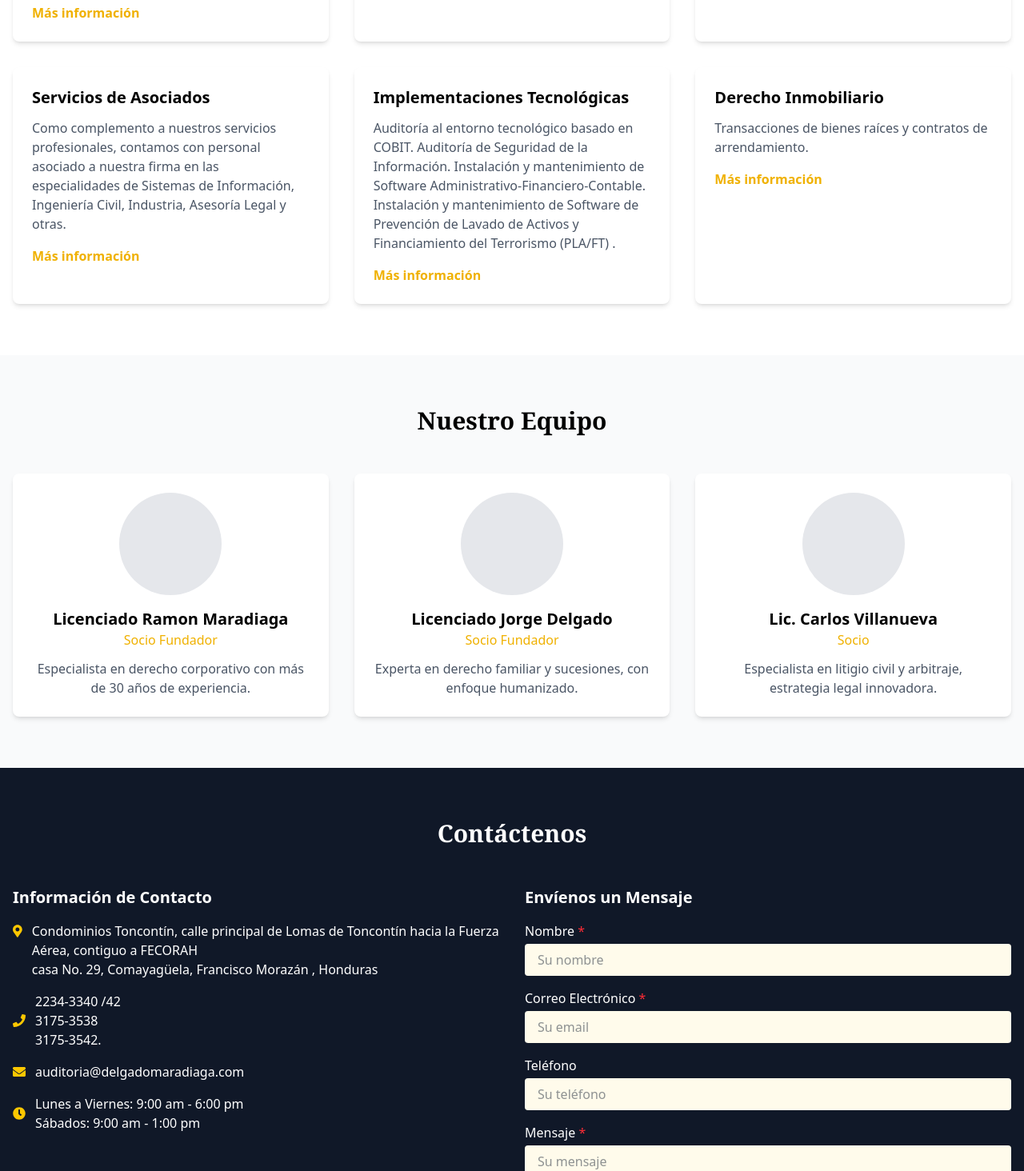
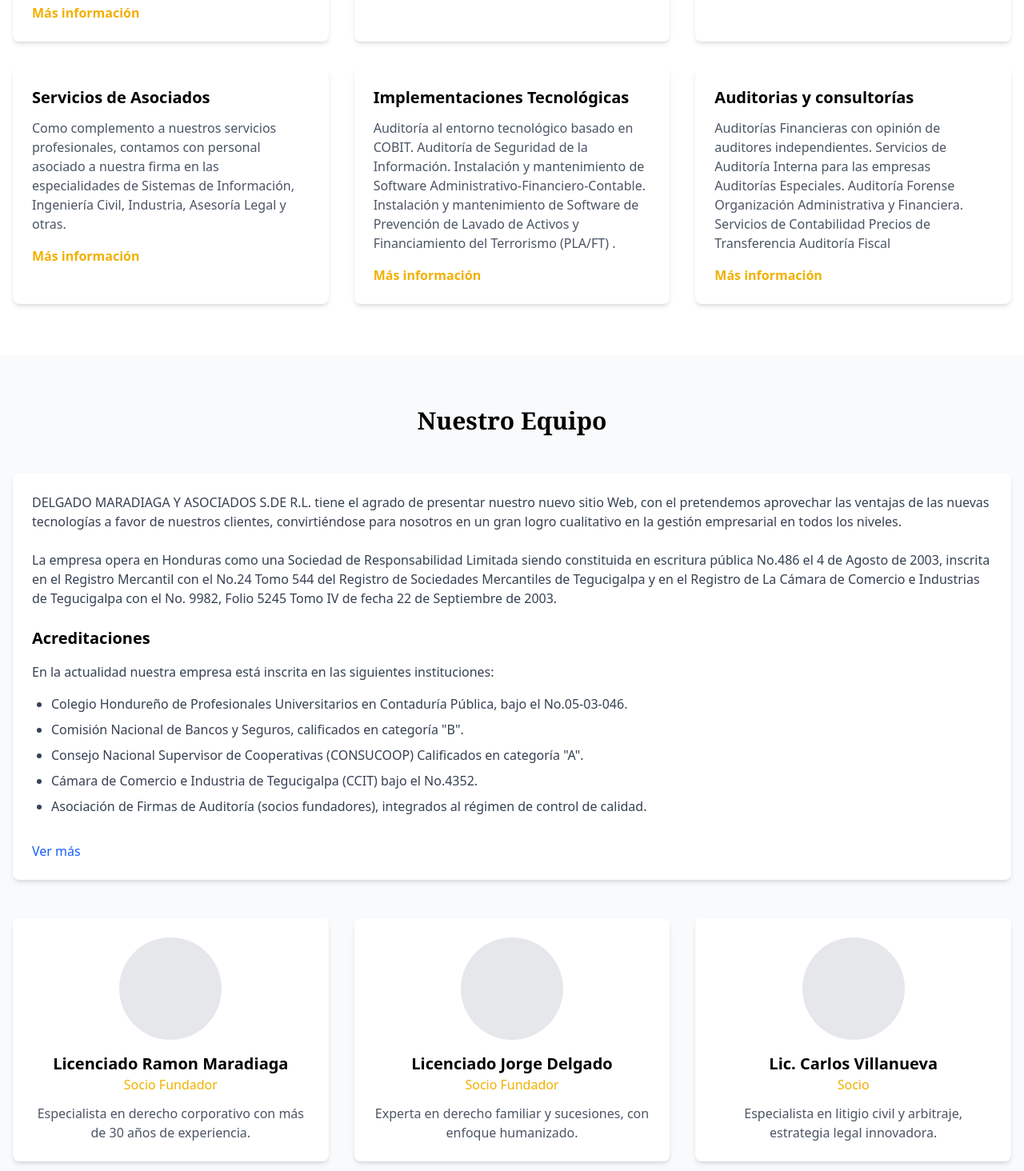
Before and after one commit to andrestdjhw/DMLandingPage, a React (Vite) app: page / in a window 1280 px wide. Shown: the part 2000-3464 px from the top of the page at 80% size. Built offline with nearby package versions, Linux system fonts and the light colour scheme.

Commit message:
Agregando historia en seccion About Us

```diff
--- a/src/App.jsx
+++ b/src/App.jsx
@@ -6,6 +6,7 @@ import emailjs from '@emailjs/browser'
 function App() {
   const [mobileMenuOpen, setMobileMenuOpen] = useState(false)
   const [activeSection, setActiveSection] = useState('inicio')
+  const [showMore, setShowMore] = useState(false);
 
   // Estado del formulario
   const [formData, setFormData] = useState({
@@ -320,9 +321,9 @@ function App() {
               </div>
             </div>
 
-            {/* Vision and Mission */}
+            {/* Vision y Mision */}
             <div className="grid md:grid-cols-2 gap-8 mt-12">
-              {/* Mission */}
+              {/* Mision */}
               <div className="bg-white p-8 rounded-lg shadow-md">
                 <div className="flex items-center mb-4">
                   <FaBullseye className="text-yellow-400 text-3xl mr-4" />
@@ -380,8 +381,15 @@ function App() {
                             Instalación y mantenimiento de Software de Prevención de Lavado de Activos y Financiamiento del Terrorismo (PLA/FT) ."
               />
               <ServiceCard
-                title="Derecho Inmobiliario"
-                description="Transacciones de bienes raíces y contratos de arrendamiento."
+                title="Auditorias y consultorías"
+                description="Auditorías Financieras con opinión de auditores independientes.
+                             Servicios de Auditoría Interna para las empresas
+                             Auditorías Especiales.
+                             Auditoría Forense
+                             Organización Administrativa y Financiera.
+                             Servicios de Contabilidad
+                             Precios de Transferencia
+                             Auditoría Fiscal "
               />
             </div>
           </div>
@@ -391,6 +399,48 @@ function App() {
         <section id="nosotros" className="py-16 bg-gray-50">
           <div className="container mx-auto px-4">
             <h2 className="text-3xl font-bold text-center mb-12 font-serif">Nuestro Equipo</h2>
+            <div className="bg-white rounded-lg shadow-md p-6 mb-12">
+              <p className="text-gray-700 mb-6">
+                DELGADO MARADIAGA Y ASOCIADOS S.DE R.L. tiene el agrado de presentar nuestro nuevo sitio Web,
+                con el pretendemos aprovechar las ventajas de las nuevas tecnologías a favor de nuestros clientes,
+                convirtiéndose para nosotros en un gran logro cualitativo en la gestión empresarial en todos los niveles.
+              </p>
+
+              <p className="text-gray-700 mb-6">
+                La empresa opera en Honduras como una Sociedad de Responsabilidad Limitada siendo constituida en escritura pública
+                No.486 el 4 de Agosto de 2003, inscrita en el Registro Mercantil con el No.24 Tomo 544 del Registro de Sociedades
+                Mercantiles de Tegucigalpa y en el Registro de La Cámara de Comercio e Industrias de Tegucigalpa con el No. 9982, Folio
+                5245 Tomo IV de fecha 22 de Septiembre de 2003.
+              </p>
+
+              <div className="mb-4">
+                <h3 className="text-xl font-bold mb-4">Acreditaciones</h3>
+                <p className="text-gray-700 mb-4">En la actualidad nuestra empresa está inscrita en las siguientes instituciones:</p>
+                <ul className="list-disc pl-6 text-gray-700 space-y-2">
+                  <li>Colegio Hondureño de Profesionales Universitarios en Contaduría Pública, bajo el No.05-03-046.</li>
+                  <li>Comisión Nacional de Bancos y Seguros, calificados en categoría "B".</li>
+                  <li>Consejo Nacional Supervisor de Cooperativas (CONSUCOOP) Calificados en categoría "A".</li>
+                  <li>Cámara de Comercio e Industria de Tegucigalpa (CCIT) bajo el No.4352.</li>
+                  <li>Asociación de Firmas de Auditoría (socios fundadores), integrados al régimen de control de calidad.</li>
+                </ul>
+              </div>
+
+              {showMore && (
+                <div className="mt-4">
+                  <p className="text-gray-700 mb-4">
+                    Nuestra firma se distingue por ofrecer servicios profesionales de alta calidad,
+                    respaldados por nuestra extensa experiencia y compromiso con la excelencia.
+                  </p>
+                </div>
+              )}
+
+              <button
+                onClick={() => setShowMore(!showMore)}
+                className="mt-4 text-blue-600 hover:text-blue-800 font-medium"
+              >
+                {showMore ? "Ver menos" : "Ver más"}
+              </button>
+            </div>
             <div className="grid md:grid-cols-3 gap-8">
               <TeamMember
                 name="Licenciado Ramon Maradiaga"
@@ -560,9 +610,9 @@ function App() {
               <h4 className="font-bold mb-4 text-yellow-400">Servicios</h4>
               <ul className="space-y-2">
                 <li>Ingenieria en Sistemas</li>
-                <li>Auditoria</li>
+                <li>Auditoria Interna</li>
                 <li>Servicios Asociados</li>
-                <li>Propiedad Intelectual</li>
+                <li>Implementaciones Tecnologicas</li>
               </ul>
             </div>
             <div>
```
